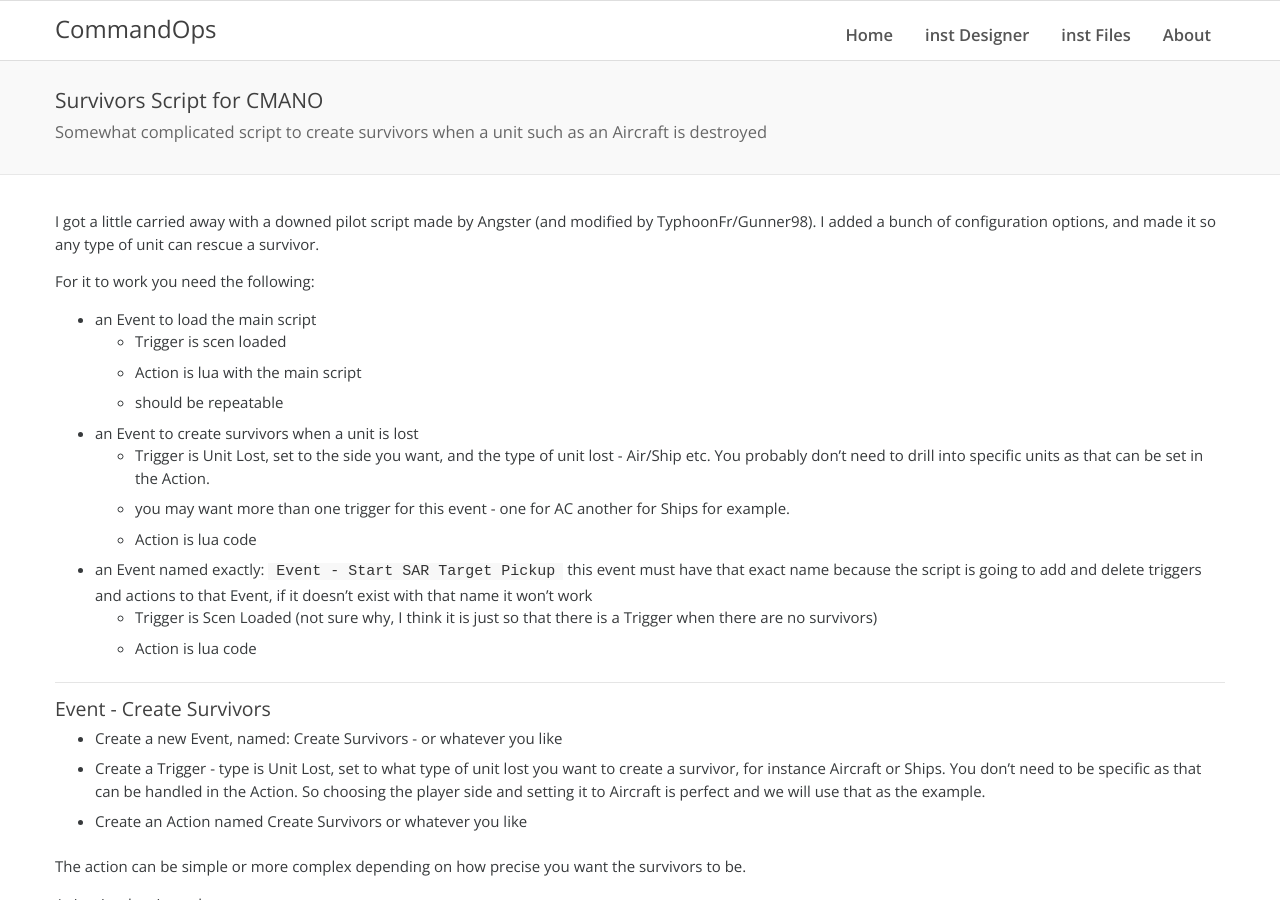
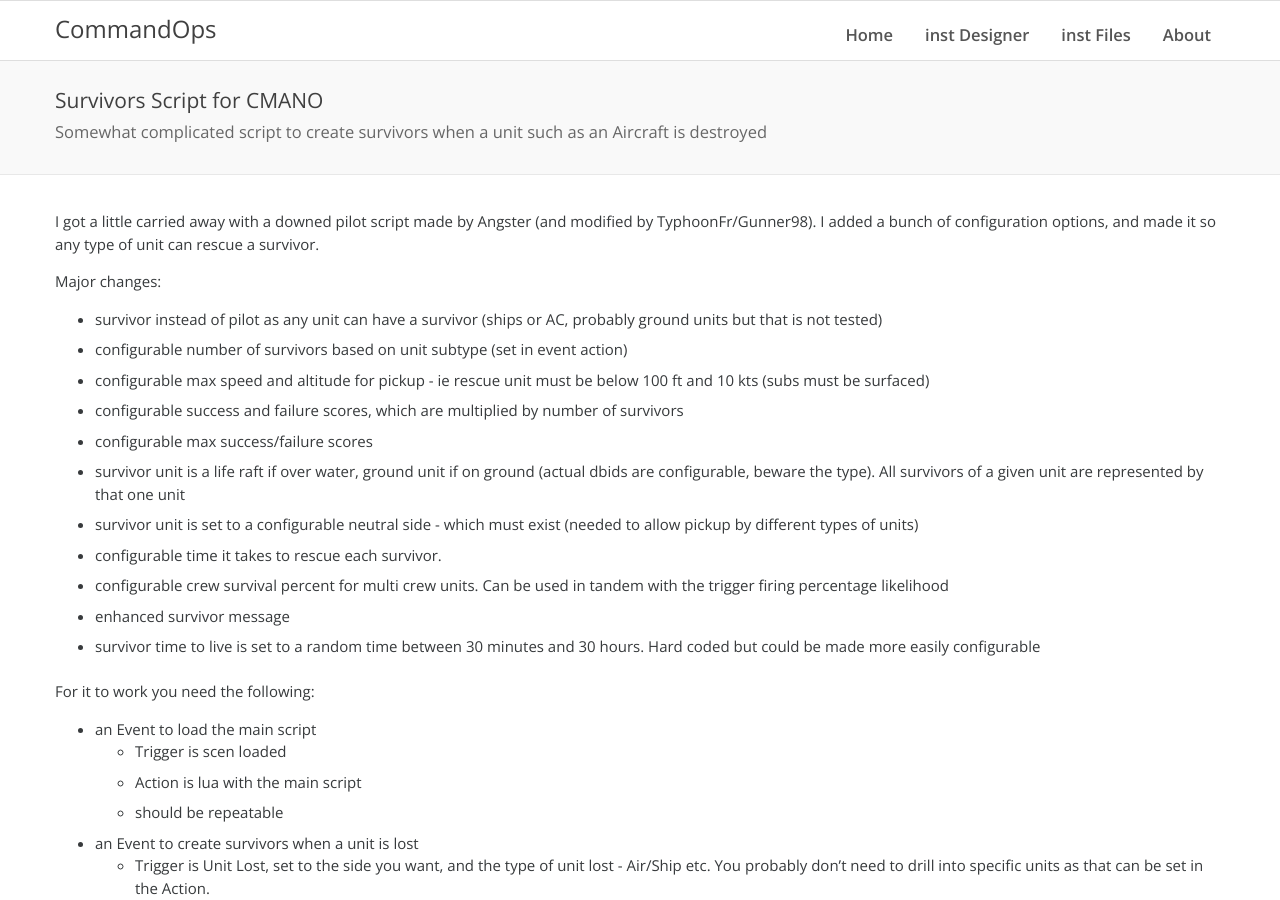
Before and after one commit to commandops/commandops.github.io, a Jekyll site: the page built from posts/survivors-script.md, in a window 1280 px wide and 900 px high. Built offline with Jekyll 4.4.1, drawn with Linux system fonts in a browser that asks for light colours; comment, search, counter and statistics services are not loaded.

Commit message:
added change list to survivors

```diff
--- a/posts/survivors-script.md
+++ b/posts/survivors-script.md
@@ -5,6 +5,21 @@ layout: default
 ---
 
 I got a little carried away with a downed pilot script made by Angster (and modified by TyphoonFr/Gunner98). I added a bunch of configuration options, and made it so any type of unit can rescue a survivor.
+
+Major changes:
+
+- survivor instead of pilot as any unit can have a survivor (ships or AC, probably ground units but that is not tested)
+- configurable number of survivors based on unit subtype (set in event action)
+- configurable max speed and altitude for pickup - ie rescue unit must be below 100 ft and 10 kts (subs must be surfaced)
+- configurable success and failure scores, which are multiplied by number of survivors
+- configurable max success/failure scores
+- survivor unit is a life raft if over water, ground unit if on ground (actual dbids are configurable, beware the type). All survivors of a given unit are represented by that one unit
+- survivor unit is set to a configurable neutral side - which must exist (needed to allow pickup by different types of units)
+- configurable time it takes to rescue each survivor.
+- configurable crew survival percent for multi crew units. Can be used in tandem with the trigger firing percentage likelihood
+- enhanced survivor message
+- survivor time to live is set to a random time between 30 minutes and 30 hours. Hard coded but could be made more easily configurable
+
 
 For it to work you need the following:
 
```
